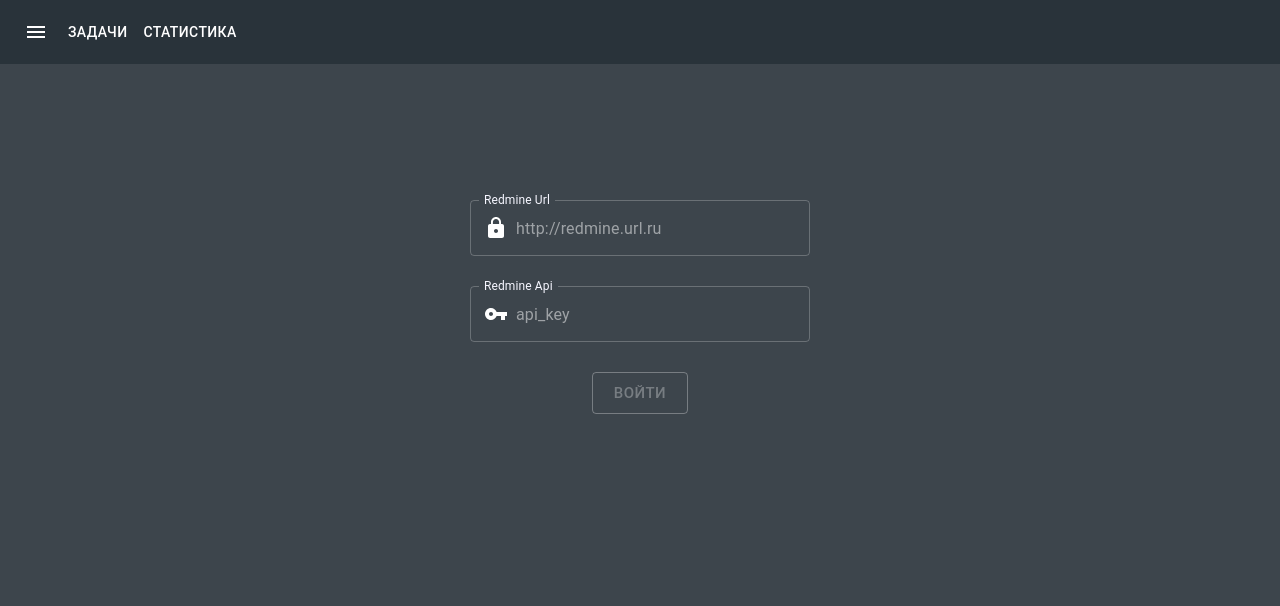
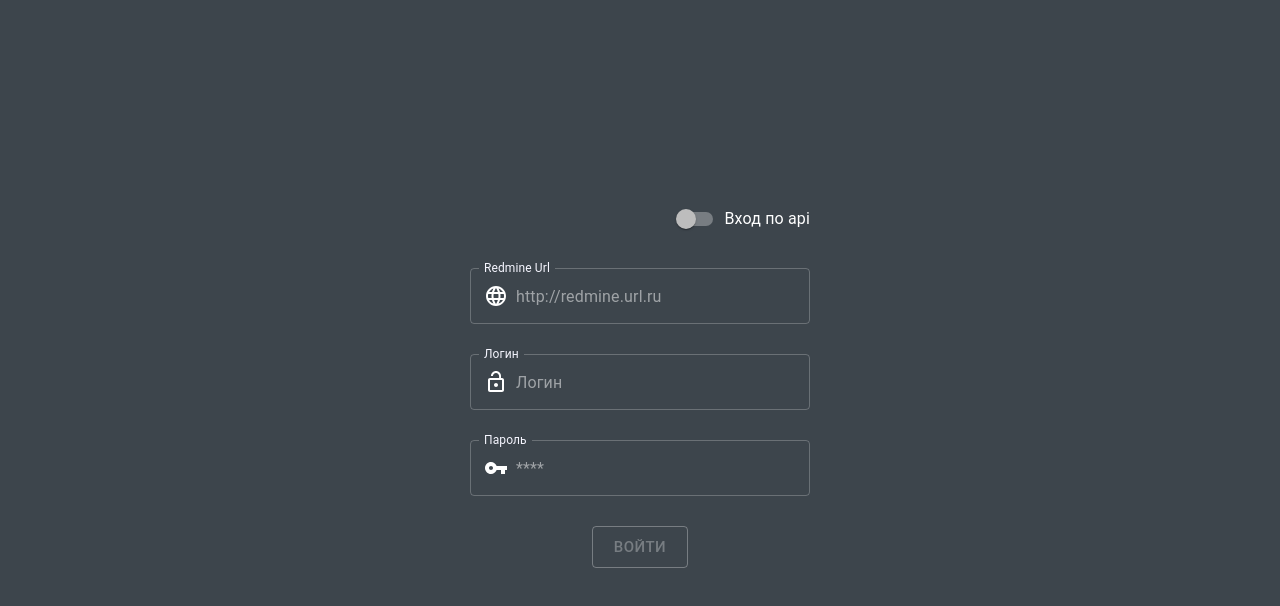
Before and after one commit to Lyrklif/redmine_time_tracker, a React app: page / in a window 1280 px wide. Shown: the top 606 px of the page. Built offline with nearby package versions, Linux system fonts and the light colour scheme.

Commit message:
3ufuh8 авторизация по логину/паролю

```diff
--- a/src/App.js
+++ b/src/App.js
@@ -19,6 +19,7 @@
 import {MuiThemeProvider} from '@material-ui/core/styles';
 import MyTheme from './MyTheme';
 import {storeAuthorization} from "./actionCreators/storeAuthorization";
+import {storeLogin} from "./actionCreators/storeLogin";
 
 
 const mapStateToProps = (state) => {
@@ -31,6 +32,7 @@
 const mapDispatchToProps = dispatch => {
   return {
     dispatchAuthorization: (value) => dispatch(storeAuthorization(value)),
+    dispatchLogin: (value) => dispatch(storeLogin(value)),
   }
 };
 
@@ -45,7 +47,7 @@
 
     //TODO решить что с этим делать
     if (url && api) {
-      let value = getAuthorization(url, api);
+      let value = getAuthorization("api", url, api);
       this.setAuthorization(value);
     }
   }
@@ -54,6 +56,9 @@
     response.then(e => {
       if (e) {
         this.props.dispatchAuthorization(true);
+
+        const login = localStorage.getItem('login');
+        this.props.dispatchLogin(login);
       } else {
         alert('Ошибка при авторизации');
       }
@@ -67,7 +72,7 @@
       <MuiThemeProvider theme={MyTheme}>
         <Box className="App" bgcolor="primary.main">
 
-          <PageHeader/>
+        {authorized && <PageHeader/>}
 
           <Box component={'main'} className={'main-content'}>
             {authorized ?
--- a/src/MyTheme.js
+++ b/src/MyTheme.js
@@ -47,10 +47,6 @@
       MuiButton: {
         root: {
           minWidth: "40px",
-
-          // "&$active": {
-          //   boxShadow: '0px 0px 0px 6px rgba(181, 181, 192, 0.2)',
-          // },
         }
       },
 
--- /dev/null
+++ b/src/actionCreators/storeLogin.js
@@ -0,0 +1,8 @@
+import {UPD_LOGIN} from "../variables/actionTypes";
+
+export function storeLogin(login) {
+  return {
+    type: UPD_LOGIN,
+    login: login
+  };
+}
--- /dev/null
+++ b/src/components/Input.js
@@ -0,0 +1,40 @@
+import React from "react";
+
+import * as IconsLib from "@material-ui/icons";
+
+import TextField from "@material-ui/core/TextField";
+import InputAdornment from "@material-ui/core/InputAdornment";
+
+
+
+
+class Input extends React.Component {
+  constructor(props) {
+    super(props);
+  }
+
+
+  render() {
+    const Icon = IconsLib[this.props.icon];
+
+    return (
+      <TextField
+      label={this.props.label}
+      title={this.props.label}
+      color="secondary"
+      placeholder={this.props.placeholder}
+      variant="outlined"
+      onInput={this.props.onInput}
+      InputProps={{
+        startAdornment: (
+          <InputAdornment position="start">
+            <Icon />
+          </InputAdornment>
+        )
+      }}
+    />
+    );
+  }
+}
+
+export default Input;
--- a/src/components/Task.js
+++ b/src/components/Task.js
@@ -78,7 +78,7 @@
       <Box
         bgcolor="primary.light"
         p={2}
-        color="text.primary"
+        color="primary.contrastText"
         borderRadius="borderRadius"
       >
         <Grid container>
@@ -91,7 +91,7 @@
               variant="body2"
               gutterBottom
               component="h3"
-              color="text.primary"
+              color="inherit"
             >
               {this.props.subject}
             </Typography>
@@ -126,9 +126,9 @@
                       } : start}
                     >
                       {this.state.play ? (
-                        <IconsLib.Stop color="text.secondary"/>
+                        <IconsLib.Stop color="secondary"/>
                       ) : (
-                        <IconsLib.PlayArrow color="text.secondary"/>
+                        <IconsLib.PlayArrow color="secondary"/>
                       )}
                     </Button>
                     <Box m={1}/>
--- a/src/index.css
+++ b/src/index.css
@@ -72,6 +72,13 @@
   align-self: center;
 }
 
+.login-form__switch {
+  align-self: flex-end;
+}
+
+.login-form__switch > label {
+  margin-right: 0;
+}
 
 .page-header {
   width: 100vw;
@@ -79,8 +86,8 @@
 }
 
 
-button:active {
+/* button:active {
   -webkit-box-shadow: 0px 0px 0px 6px rgba(181, 181, 192, 0.2) !important;
   -moz-box-shadow: 0px 0px 0px 6px rgba(181, 181, 192, 0.2) !important;
   box-shadow: 0px 0px 0px 6px rgba(181, 181, 192, 0.2) !important;
-}
+} */
--- a/src/pages/Login.js
+++ b/src/pages/Login.js
@@ -1,17 +1,17 @@
 import React from "react";
 
 import getAuthorization from "../redmine/getAuthorization";
-import {connect} from "react-redux";
-
-import * as IconsLib from "@material-ui/icons";
+import { connect } from "react-redux";
 
 import Button from "@material-ui/core/Button";
-import TextField from "@material-ui/core/TextField";
-import InputAdornment from "@material-ui/core/InputAdornment";
+import Switch from "@material-ui/core/Switch";
+import Box from "@material-ui/core/Box";
+import { userInfo } from "../actionCreators/userInfo";
+import { storeAuthorization } from "../actionCreators/storeAuthorization";
+import { Typography } from "@material-ui/core";
+import FormControlLabel from "@material-ui/core/FormControlLabel";
 
-import Box from "@material-ui/core/Box";
-import {userInfo} from "../actionCreators/userInfo";
-import {storeAuthorization} from "../actionCreators/storeAuthorization";
+import Input from "../components/Input";
 
 
 const mapStateToProps = state => {
@@ -22,9 +22,9 @@
 
 const mapDispatchToProps = dispatch => {
   return {
-    dispatchAuthorization: (value) => dispatch(storeAuthorization(value)),
-    dispatchUserInfo: (login, key, url) => dispatch(userInfo(login, key, url)),
-  }
+    dispatchAuthorization: value => dispatch(storeAuthorization(value)),
+    dispatchUserInfo: (login, key, url) => dispatch(userInfo(login, key, url))
+  };
 };
 
 class Login extends React.Component {
@@ -32,33 +32,52 @@
     super(props);
 
     this.state = {
+      logInByApi: false,
       url: "",
       api: "",
+      login: "",
+      password: ""
     };
   }
 
-  setAuthorization = (response) => {
+  switchLogInByApi = () => {
+    this.setState({ logInByApi: !this.state.logInByApi });
+
+    this.setState({
+      api: '',
+      login: '',
+      password: ''
+    });
+  };
+
+  setAuthorization = response => {
     response.then(e => {
       if (e) {
-        localStorage.setItem('url', this.state.url);
-        localStorage.setItem('api', this.state.api);
+        let login = e.data.user.login;
+        let apiKey = e.data.user.api_key;
 
-        let login = e.data.user.login;
-
-        //TODO зписывать в случаевторизации через логин/пароль
-        // let apiKey = e.data.user.api_key;
+        localStorage.setItem("url", this.state.url);
+        localStorage.setItem("api", apiKey);
+        localStorage.setItem("login", login);
 
         this.props.dispatchAuthorization(true);
-        this.props.dispatchUserInfo(login, this.state.api, this.state.url);
+        //TODO зачем записывать api и url?
+        this.props.dispatchUserInfo(login, apiKey, this.state.url);
       } else {
         //TODO добавить обработку неверных данных
-        alert('Неверные данные');
+        alert("Неверные данные");
       }
     });
   };
 
   updComponent = () => {
-    let value = getAuthorization(this.state.url, this.state.api);
+    let value;
+    if (this.state.logInByApi) {
+      value = getAuthorization('api', this.state.url, this.state.api);
+    } else {
+      value = getAuthorization('login', this.state.url, this.state.login, this.state.password);
+    }
+
     this.setAuthorization(value);
   };
 
@@ -67,25 +86,54 @@
     this.updComponent(this.state.url, this.state.api);
   };
 
-
   setUrl = e => {
-    e.preventDefault();
     let url = e.target.value.trim(); // значение без пробелов
-
     if (url.endsWith("/")) {
       url = url.substring(0, url.length - 1); // удалить последний символ
     }
-    this.setState({url: url});
+    this.setState({ url: url });
   };
 
   setApi = e => {
-    e.preventDefault();
-    this.setState({
-      api: e.target.value.trim()
-    });
+    this.setState({ api: e.target.value.trim() });
+  };
+
+  setLogin = e => {
+    this.setState({ login: e.target.value.trim() });
+  };
+
+  setPass = e => {
+    this.setState({ password: e.target.value.trim() });
   };
 
   render() {
+    const loginPass = (
+      <>
+        <Input
+          label="Логин"
+          placeholder="Логин"
+          onInput={this.setLogin}
+          icon={"LockOpen"}
+        />
+
+        <Input
+          label="Пароль"
+          placeholder="****"
+          onInput={this.setPass}
+          icon={"VpnKey"}
+        />
+      </>
+    );
+
+    const api = (
+      <Input
+        label="Redmine Api"
+        placeholder="api_key"
+        onInput={this.setApi}
+        icon={"VpnKey"}
+      />
+    );
+
     return (
       <Box
         component={"form"}
@@ -95,39 +143,33 @@
         display="flex"
         flexDirection="column"
       >
-        <TextField
+        <Box className="login-form__switch">
+        <FormControlLabel
+          title="Вход по api"
+          label={
+            <Typography
+              color={this.state.logInByApi ? "secondary" : "textPrimary"}
+            >Вход по api</Typography>
+          }
+          control={
+            <Switch
+              checked={this.state.logInByApi}
+              onChange={this.switchLogInByApi}
+              value="logInByApi"
+              color="secondary"
+            />
+          }
+        />
+        </Box>
+
+        <Input
           label="Redmine Url"
-          title={"Redmine Url"}
-          size="large"
-          color="secondary"
           placeholder="http://redmine.url.ru"
-          variant="outlined"
           onInput={this.setUrl}
-          InputProps={{
-            startAdornment: (
-              <InputAdornment position="start">
-                <IconsLib.Https/>
-              </InputAdornment>
-            )
-          }}
+          icon={"Language"}
         />
 
-        <TextField
-          label="Redmine Api"
-          title={"Redmine Api"}
-          size="large"
-          color="secondary"
-          placeholder="api_key"
-          variant="outlined"
-          onInput={this.setApi}
-          InputProps={{
-            startAdornment: (
-              <InputAdornment position="start">
-                <IconsLib.VpnKey/>
-              </InputAdornment>
-            )
-          }}
-        />
+        {this.state.logInByApi ? api : loginPass}
 
         <Button
           color="secondary"
@@ -135,7 +177,7 @@
           variant="outlined"
           title="Войти"
           type={"submit"}
-          disabled={!this.state.url || !this.state.api}
+          disabled={!this.state.url || (this.state.logInByApi ? !this.state.api : !this.state.login || !this.state.password)}
         >
           Войти
         </Button>
--- a/src/reducers/reducer.js
+++ b/src/reducers/reducer.js
@@ -4,12 +4,12 @@
 // import { startingValue } from '../startingValue';
 
 import {
-  UPD_MAIN_STORE,
   UPD_TASKS,
   UPD_AUTHORIZED,
   UPD_USER_DATA,
   UPD_APPLICATION_STATUS,
   UPD_STATISTICS,
+  UPD_LOGIN,
 } from '../variables/actionTypes';
 
 export default (state, action) => {
@@ -30,6 +30,15 @@
       return Object.assign({}, state, {
         ...state,
         'tasks': action.value
+      });
+    // изменить UPD_LOGIN
+    case UPD_LOGIN:
+      return Object.assign({}, state, {
+        ...state,
+        'user': {
+          ...state.user,
+          userLogin: action.login,
+        },
       });
     // изменить UPD_STATISTICS
     case UPD_STATISTICS:
--- a/src/variables/actionTypes.js
+++ b/src/variables/actionTypes.js
@@ -6,6 +6,7 @@
 export const UPD_MAIN_STORE = 'UPD_MAIN_STORE';
 export const UPD_TASKS = 'UPD_TASKS';
 export const UPD_AUTHORIZED = 'UPD_AUTHORIZED';
+export const UPD_LOGIN = 'UPD_LOGIN';
 export const UPD_USER_DATA = 'UPD_USER_DATA';
 export const UPD_STATISTICS = 'UPD_STATISTICS';
 export const UPD_APPLICATION_STATUS = 'UPD_APPLICATION_STATUS';
```
Also changed, not shown: src/redmine/getAuthorization.js (+26 -7 lines).
